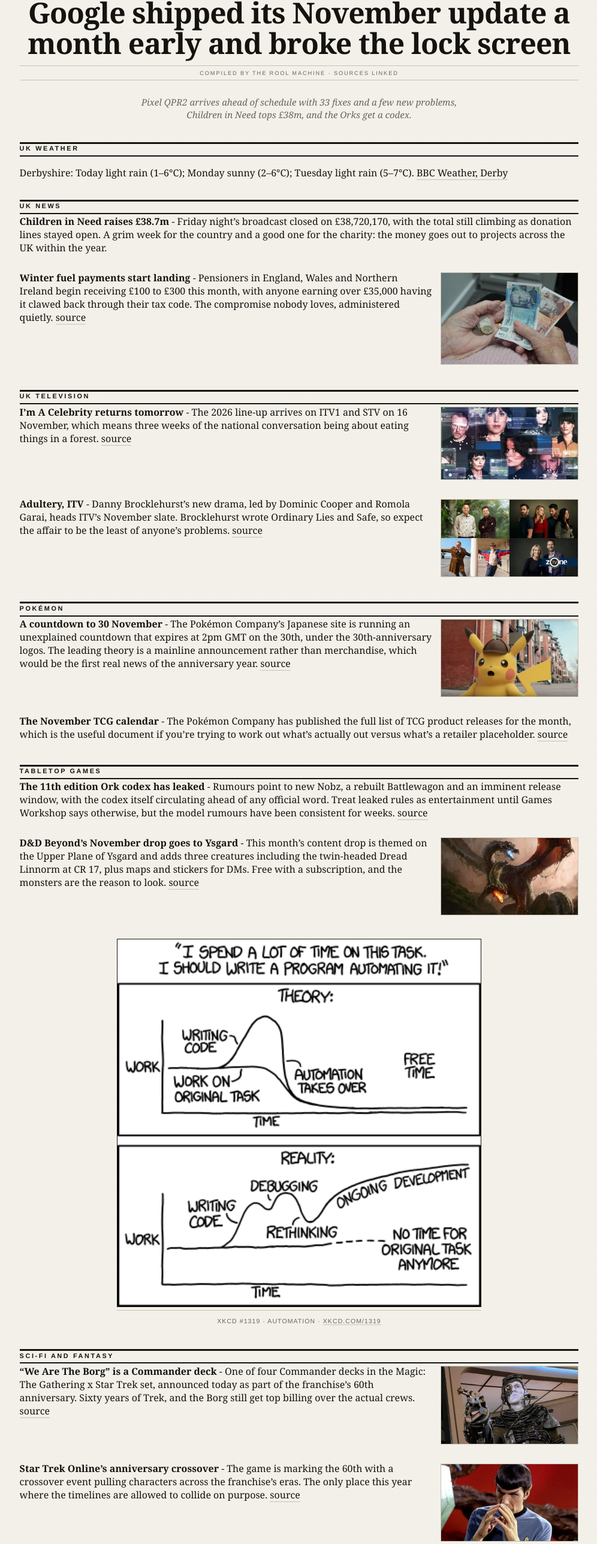
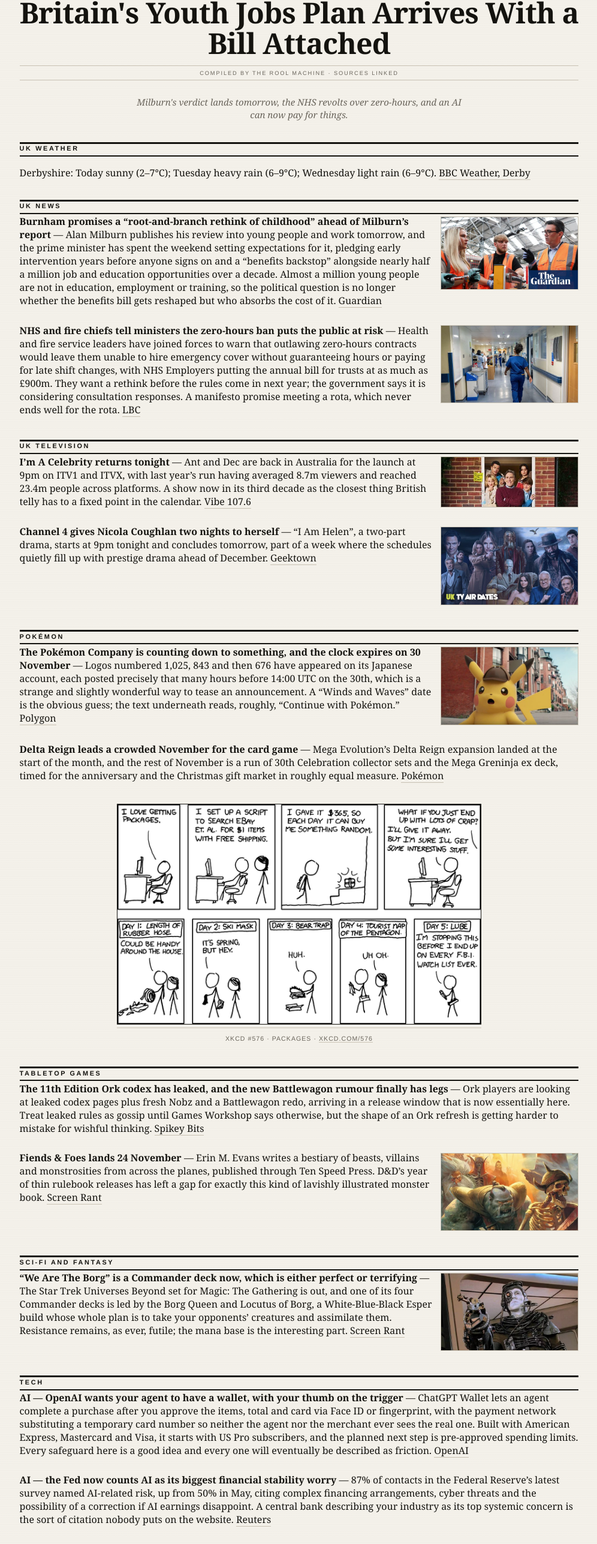
Before and after one commit to LordPhoenixSalvation/morningstarnews, a plain HTML site: page index.html in a window 1280 px wide. Shown: the part 208-2782 px from the top of the page at 60% size, without its empty margins (141-1137 px from the left). Drawn offline with Linux system fonts and the light colour scheme.

Commit message:
Edition: 2026-11-16

```diff
--- a/index.html
+++ b/index.html
@@ -3,16 +3,16 @@
 <head>
 <meta charset="utf-8">
 <meta name="viewport" content="width=device-width,initial-scale=1">
-<title>Morningstar News — SUNDAY, 15 NOVEMBER 2026</title>
+<title>Morningstar News — MONDAY, 16 NOVEMBER 2026</title>
 <meta name="description" content="Morningstar News: UK news, UK television, Pokemon, tabletop games, sci-fi and fantasy, and technology.">
 <meta property="og:type" content="article">
 <meta property="og:site_name" content="Morningstar News">
-<meta property="og:title" content="Morningstar News — SUNDAY, 15 NOVEMBER 2026">
-<meta property="og:description" content="Google shipped its November update a month early and broke the lock screen Pixel QPR2 arrives ahead of schedule with 33 fixes and a few new problems, Children in Need tops £38m, an">
+<meta property="og:title" content="Morningstar News — MONDAY, 16 NOVEMBER 2026">
+<meta property="og:description" content="Britain&amp;#x27;s Youth Jobs Plan Arrives With a Bill Attached Milburn&amp;#x27;s verdict lands tomorrow, the NHS revolts over zero-hours, and an AI can now pay for things. UK weather Der">
 <meta property="og:url" content="https://lordphoenixsalvation.github.io/morningstarnews/">
 <meta name="twitter:card" content="summary_large_image">
-<meta property="og:image" content="https://lordphoenixsalvation.github.io/morningstarnews/assets/2026-11-15/258fd5c5a6.jpg">
-<meta name="twitter:image" content="https://lordphoenixsalvation.github.io/morningstarnews/assets/2026-11-15/258fd5c5a6.jpg">
+<meta property="og:image" content="https://lordphoenixsalvation.github.io/morningstarnews/assets/2026-11-16/38a74dad58.jpg">
+<meta name="twitter:image" content="https://lordphoenixsalvation.github.io/morningstarnews/assets/2026-11-16/38a74dad58.jpg">
 
 <link rel="alternate" type="application/rss+xml" title="Morningstar News" href="https://lordphoenixsalvation.github.io/morningstarnews/feed.xml">
 <link rel="stylesheet" href="https://lordphoenixsalvation.github.io/morningstarnews/style.css?v=f8bd299f">
@@ -23,7 +23,7 @@
 <header class="masthead">
   <div class="dev">Est. 2026 &middot; Published daily</div>
   <h1><a href="https://lordphoenixsalvation.github.io/morningstarnews/"><img class="logo" src="https://lordphoenixsalvation.github.io/morningstarnews/assets/nameplate.png" alt="Morningstar News" width="2222" height="151" style="width:100%;max-width:100%;height:auto"></a></h1>
-  <div class="dateline"><span>No. 1</span><span class="mid">SUNDAY, 15 NOVEMBER 2026</span><span>Derbyshire</span></div>
+  <div class="dateline"><span>No. 2</span><span class="mid">MONDAY, 16 NOVEMBER 2026</span><span>Derbyshire</span></div>
 </header>
 <nav class="menubar">
   <details class="menu">
@@ -39,161 +39,162 @@
   </details>
 </nav>
 <main>
-<div class="kicker">Today&rsquo;s Edition</div><h1 class="head">Google shipped its November update a month early and broke the lock screen</h1>
+<div class="kicker">Today&rsquo;s Edition</div><h1 class="head">Britain&#x27;s Youth Jobs Plan Arrives With a Bill Attached</h1>
 <div class="byline">Compiled by the Rool Machine &middot; Sources linked</div>
-<p class="deck">Pixel QPR2 arrives ahead of schedule with 33 fixes and a few new problems, Children in Need tops £38m, and the Orks get a codex.</p>
+<p class="deck">Milburn&#x27;s verdict lands tomorrow, the NHS revolts over zero-hours, and an AI can now pay for things.</p>
 <h2 class="sec weather" id="uk-weather">UK weather</h2>
-<div class="wx"><p>Derbyshire: Today light rain (1–6°C); Monday sunny (2–6°C); Tuesday
-light rain (5–7°C). <a href="https://www.bbc.co.uk/weather/2651347">BBC
-Weather, Derby</a></p></div>
+<div class="wx"><p>Derbyshire: Today sunny (2–7°C); Tuesday heavy rain (6–9°C);
+Wednesday light rain (6–9°C). <a
+href="https://www.bbc.co.uk/weather/2651347">BBC Weather, Derby</a></p></div>
 <h2 class="sec" id="uk-news">UK news</h2>
-<div class="item"><p><strong>Children in Need raises £38.7m</strong> - Friday night’s
-broadcast closed on £38,720,170, with the total still climbing as
-donation lines stayed open. A grim week for the country and a good one
-for the charity: the money goes out to projects across the UK within the
-year.</p></div>
 <div class="item"><p><img
-src="https://lordphoenixsalvation.github.io/morningstarnews/assets/2026-11-15/258fd5c5a6.jpg"
-class="thumb" alt="source" /><strong>Winter fuel payments start
-landing</strong> - Pensioners in England, Wales and Northern Ireland
-begin receiving £100 to £300 this month, with anyone earning over
-£35,000 having it clawed back through their tax code. The compromise
-nobody loves, administered quietly. <a
-href="https://www.independent.co.uk/bulletin/news/dwp-300-pound-winter-payment-b3081185.html">source</a></p></div>
+src="https://lordphoenixsalvation.github.io/morningstarnews/assets/2026-11-16/38a74dad58.jpg"
+class="thumb" alt="Guardian" /><strong>Burnham promises a
+“root-and-branch rethink of childhood” ahead of Milburn’s
+report</strong> — Alan Milburn publishes his review into young people
+and work tomorrow, and the prime minister has spent the weekend setting
+expectations for it, pledging early intervention years before anyone
+signs on and a “benefits backstop” alongside nearly half a million job
+and education opportunities over a decade. Almost a million young people
+are not in education, employment or training, so the political question
+is no longer whether the benefits bill gets reshaped but who absorbs the
+cost of it. <a
+href="https://www.theguardian.com/society/2026/nov/15/no-free-lunch-milburn-mcfadden-kuenssberg-uk-benefits-youth-unemployment-neet">Guardian</a></p></div>
+<div class="item"><p><img
+src="https://lordphoenixsalvation.github.io/morningstarnews/assets/2026-11-16/9a41264628.jpg"
+class="thumb" alt="LBC" /><strong>NHS and fire chiefs tell ministers the
+zero-hours ban puts the public at risk</strong> — Health and fire
+service leaders have joined forces to warn that outlawing zero-hours
+contracts would leave them unable to hire emergency cover without
+guaranteeing hours or paying for late shift changes, with NHS Employers
+putting the annual bill for trusts at as much as £900m. They want a
+rethink before the rules come in next year; the government says it is
+considering consultation responses. A manifesto promise meeting a rota,
+which never ends well for the rota. <a
+href="https://www.lbc.co.uk/article/nhs-and-fire-service-leaders-warn-of-abours-zero-hours-contract-crackdown-5HjdmPC_2/">LBC</a></p></div>
 <h2 class="sec" id="uk-television">UK television</h2>
 <div class="item"><p><img
-src="https://lordphoenixsalvation.github.io/morningstarnews/assets/2026-11-15/868ffe30d7.jpg"
-class="thumb" alt="source" /><strong>I’m A Celebrity returns
-tomorrow</strong> - The 2026 line-up arrives on ITV1 and STV on 16
-November, which means three weeks of the national conversation being
-about eating things in a forest. <a
-href="https://www.freely.co.uk/what-to-watch/trending/new-tv-shows">source</a></p></div>
+src="https://lordphoenixsalvation.github.io/morningstarnews/assets/2026-11-16/86a6328260.jpg"
+class="thumb" alt="Vibe 107.6" /><strong>I’m A Celebrity returns
+tonight</strong> — Ant and Dec are back in Australia for the launch at
+9pm on ITV1 and ITVX, with last year’s run having averaged 8.7m viewers
+and reached 23.4m people across platforms. A show now in its third
+decade as the closest thing British telly has to a fixed point in the
+calendar. <a
+href="https://www.vibe1076.co.uk/news/local-vibes-news/the-top-tv-shows-and-films-to-watch-on-this-week-16th-20th-november-2026/">Vibe
+107.6</a></p></div>
 <div class="item"><p><img
-src="https://lordphoenixsalvation.github.io/morningstarnews/assets/2026-11-15/196c87ded4.jpg"
-class="thumb" alt="source" /><strong>Adultery, ITV</strong> - Danny
-Brocklehurst’s new drama, led by Dominic Cooper and Romola Garai, heads
-ITV’s November slate. Brocklehurst wrote Ordinary Lies and Safe, so
-expect the affair to be the least of anyone’s problems. <a
-href="https://www.tvzoneuk.com/post/itv-november2026-highlights">source</a></p></div>
+src="https://lordphoenixsalvation.github.io/morningstarnews/assets/2026-11-16/f8d608fe07.jpg"
+class="thumb" alt="Geektown" /><strong>Channel 4 gives Nicola Coughlan
+two nights to herself</strong> — “I Am Helen”, a two-part drama, starts
+at 9pm tonight and concludes tomorrow, part of a week where the
+schedules quietly fill up with prestige drama ahead of December. <a
+href="https://www.geektown.co.uk/uk-air-dates/">Geektown</a></p></div>
 <h2 class="sec" id="pok-mon">Pokémon</h2>
 <div class="item"><p><img
-src="https://lordphoenixsalvation.github.io/morningstarnews/assets/2026-11-15/803f12dc91.jpg"
-class="thumb" alt="source" /><strong>A countdown to 30 November</strong>
-- The Pokémon Company’s Japanese site is running an unexplained
-countdown that expires at 2pm GMT on the 30th, under the
-30th-anniversary logos. The leading theory is a mainline announcement
-rather than merchandise, which would be the first real news of the
-anniversary year. <a
-href="https://www.polygon.com/pokemon-logo-tease-november-2026-announcement/">source</a></p></div>
-<div class="item"><p><strong>The November TCG calendar</strong> - The Pokémon Company has
-published the full list of TCG product releases for the month, which is
-the useful document if you’re trying to work out what’s actually out
-versus what’s a retailer placeholder. <a
-href="https://www.pokemon.com/us/news/check-out-every-pokemon-tcg-product-release-in-november-2026">source</a></p></div>
+src="https://lordphoenixsalvation.github.io/morningstarnews/assets/2026-11-16/803f12dc91.jpg"
+class="thumb" alt="Polygon" /><strong>The Pokémon Company is counting
+down to something, and the clock expires on 30 November</strong> — Logos
+numbered 1,025, 843 and then 676 have appeared on its Japanese account,
+each posted precisely that many hours before 14:00 UTC on the 30th,
+which is a strange and slightly wonderful way to tease an announcement.
+A “Winds and Waves” date is the obvious guess; the text underneath
+reads, roughly, “Continue with Pokémon.” <a
+href="https://www.polygon.com/pokemon-logo-tease-november-2026-announcement/">Polygon</a></p></div>
+<div class="item"><p><strong>Delta Reign leads a crowded November for the card
+game</strong> — Mega Evolution’s Delta Reign expansion landed at the
+start of the month, and the rest of November is a run of 30th
+Celebration collector sets and the Mega Greninja ex deck, timed for the
+anniversary and the Christmas gift market in roughly equal measure. <a
+href="https://www.pokemon.com/uk/news/check-out-every-pokemon-tcg-product-release-in-november-2026">Pokémon</a></p></div>
+<figure class="comic"><a href="https://xkcd.com/576/"><img src="assets/2026-11-16/xkcd-576.png" alt="Day six: &#x27;The hell?  Who mails a bobcat?&#x27;" width="640" height="auto"></a><figcaption>xkcd #576 &middot; Packages &middot; <a href="https://xkcd.com/576/">xkcd.com/576</a></figcaption></figure>
 <h2 class="sec" id="tabletop-games">Tabletop games</h2>
-<div class="item"><p><strong>The 11th edition Ork codex has leaked</strong> - Rumours
-point to new Nobz, a rebuilt Battlewagon and an imminent release window,
-with the codex itself circulating ahead of any official word. Treat
-leaked rules as entertainment until Games Workshop says otherwise, but
-the model rumours have been consistent for weeks. <a
-href="https://spikeybits.com/new-40k-orks-rumors-and-model-teasers/">source</a></p></div>
+<div class="item"><p><strong>The 11th Edition Ork codex has leaked, and the new
+Battlewagon rumour finally has legs</strong> — Ork players are looking
+at leaked codex pages plus fresh Nobz and a Battlewagon redo, arriving
+in a release window that is now essentially here. Treat leaked rules as
+gossip until Games Workshop says otherwise, but the shape of an Ork
+refresh is getting harder to mistake for wishful thinking. <a
+href="https://spikeybits.com/new-40k-orks-rumors-and-model-teasers/">Spikey
+Bits</a></p></div>
 <div class="item"><p><img
-src="https://lordphoenixsalvation.github.io/morningstarnews/assets/2026-11-15/55dc50c3ea.jpg"
-class="thumb" alt="source" /><strong>D&amp;D Beyond’s November drop goes
-to Ysgard</strong> - This month’s content drop is themed on the Upper
-Plane of Ysgard and adds three creatures including the twin-headed Dread
-Linnorm at CR 17, plus maps and stickers for DMs. Free with a
-subscription, and the monsters are the reason to look. <a
-href="https://dungeonsanddragonsfan.com/dnd-beyond-drops-november-2026/">source</a></p></div>
-<figure class="comic"><a href="https://xkcd.com/1319/"><img src="assets/2026-11-15/xkcd-1319.png" alt="&#x27;Automating&#x27; comes from the roots &#x27;auto-&#x27; meaning &#x27;self-&#x27;, and &#x27;mating&#x27;, meaning &#x27;screwing&#x27;." width="640" height="auto"></a><figcaption>xkcd #1319 &middot; Automation &middot; <a href="https://xkcd.com/1319/">xkcd.com/1319</a></figcaption></figure>
+src="https://lordphoenixsalvation.github.io/morningstarnews/assets/2026-11-16/4220587a8a.jpg"
+class="thumb" alt="Screen Rant" /><strong>Fiends &amp; Foes lands 24
+November</strong> — Erin M. Evans writes a bestiary of beasts, villains
+and monstrosities from across the planes, published through Ten Speed
+Press. D&amp;D’s year of thin rulebook releases has left a gap for
+exactly this kind of lavishly illustrated monster book. <a
+href="https://screenrant.com/dungeons-dragons-fiends-foes-erin-m-evans-books-release-november-2027/">Screen
+Rant</a></p></div>
 <h2 class="sec" id="sci-fi-and-fantasy">Sci-fi and fantasy</h2>
 <div class="item"><p><img
-src="https://lordphoenixsalvation.github.io/morningstarnews/assets/2026-11-15/0a78a37410.jpg"
-class="thumb" alt="source" /><strong>“We Are The Borg” is a Commander
-deck</strong> - One of four Commander decks in the Magic: The Gathering
-x Star Trek set, announced today as part of the franchise’s 60th
-anniversary. Sixty years of Trek, and the Borg still get top billing
-over the actual crews. <a
-href="https://screenrant.com/star-trek-we-are-the-borg-november-2026-mtg/">source</a></p></div>
+src="https://lordphoenixsalvation.github.io/morningstarnews/assets/2026-11-16/0a78a37410.jpg"
+class="thumb" alt="Screen Rant" /><strong>“We Are The Borg” is a
+Commander deck now, which is either perfect or terrifying</strong> — The
+Star Trek Universes Beyond set for Magic: The Gathering is out, and one
+of its four Commander decks is led by the Borg Queen and Locutus of
+Borg, a White-Blue-Black Esper build whose whole plan is to take your
+opponents’ creatures and assimilate them. Resistance remains, as ever,
+futile; the mana base is the interesting part. <a
+href="https://screenrant.com/star-trek-we-are-the-borg-november-2026-mtg/">Screen
+Rant</a></p></div>
+<h2 class="sec" id="tech">Tech</h2>
+<div class="item"><p><strong>AI — OpenAI wants your agent to have a wallet, with your
+thumb on the trigger</strong> — ChatGPT Wallet lets an agent complete a
+purchase after you approve the items, total and card via Face ID or
+fingerprint, with the payment network substituting a temporary card
+number so neither the agent nor the merchant ever sees the real one.
+Built with American Express, Mastercard and Visa, it starts with US Pro
+subscribers, and the planned next step is pre-approved spending limits.
+Every safeguard here is a good idea and every one will eventually be
+described as friction. <a
+href="https://openai.com/index/introducing-chatgpt-wallet/">OpenAI</a></p></div>
+<div class="item"><p><strong>AI — the Fed now counts AI as its biggest financial stability
+worry</strong> — 87% of contacts in the Federal Reserve’s latest survey
+named AI-related risk, up from 50% in May, citing complex financing
+arrangements, cyber threats and the possibility of a correction if AI
+earnings disappoint. A central bank describing your industry as its top
+systemic concern is the sort of citation nobody puts on the website. <a
+href="https://www.reuters.com/business/finance/ai-rockets-top-worries-about-financial-system-latest-fed-survey-2026-11-13/">Reuters</a></p></div>
+<div class="item"><p><strong>Linux — a busy week ends with Firefox 160, Steam’s 64-bit
+move and RHEL 10.3</strong> — Firefox 160 ships Mini Window, MathML in
+PDFs and playback-speed settings for picture-in-picture; Steam’s client
+moved to 64-bit support; and Red Hat released RHEL 10.3 on the 6.12
+kernel with GCC 16 and sealed images. Quietly, most of the desktop stack
+changed underneath everyone in seven days. <a
+href="https://9to5linux.com/9to5linux-weekly-roundup-november-15th-2026">9to5Linux</a></p></div>
+<div class="item"><p><strong>Android — a week after the Pixel Drop, plenty of Pixels still
+haven’t got it</strong> — Google announced the November update on the
+10th, and owners are still reporting no OTA, with the rollout apparently
+staged over several weeks. Those who do have it are on Android 17 QPR2
+with roughly 33 functional fixes and a batch of new features. A staged
+rollout is defensible until it’s your phone waiting. <a
+href="https://www.androidauthority.com/november-pixel-drop-rollout-status-missing-features-3735295/">Android
+Authority</a></p></div>
 <div class="item"><p><img
-src="https://lordphoenixsalvation.github.io/morningstarnews/assets/2026-11-15/20419dba98.jpg"
-class="thumb" alt="source" /><strong>Star Trek Online’s anniversary
-crossover</strong> - The game is marking the 60th with a crossover event
-pulling characters across the franchise’s eras. The only place this year
-where the timelines are allowed to collide on purpose. <a
-href="https://screenrant.com/star-trek-online-ultimate-60th-anniversary-crossover/">source</a></p></div>
-<h2 class="sec" id="tech">Tech</h2>
-<div class="item"><p><img
-src="https://lordphoenixsalvation.github.io/morningstarnews/assets/2026-11-15/a775020c4b.jpg"
-class="thumb" alt="source" /><strong>AI - Claude Fable 5.2 and Mythos
-5.2 take the index lead</strong> - Anthropic’s pair shipped on 9
-November as one model under two safeguard regimes, debuting top of the
-new Artificial Analysis Intelligence Index at 65, five points clear. The
-interesting part is the split: same weights, different rules for what it
-will discuss. <a
-href="https://local-ai-zone.github.io/blog/November_2026_AI_Model_Updates.html">source</a></p></div>
-<div class="item"><p><strong>AI - Gemini 4 Hydrogen</strong> - Google’s efficient
-multimodal reasoning model landed on 12 November and has been rolling
-out since. The pitch is capability per unit of compute rather than a
-benchmark crown. <a
-href="https://aireleasetracker.com/latest">source</a></p></div>
-<div class="item"><p><img
-src="https://lordphoenixsalvation.github.io/morningstarnews/assets/2026-11-15/0ea0b11d5a.jpg"
-class="thumb" alt="source" /><strong>Linux - 7.3 is the 2026 LTS, and
-OpenSSH needs patching</strong> - Greg Kroah-Hartman confirmed 7.3 will
-be the long-term support kernel rather than 7.4, settling the baseline
-for next year’s hardware support packages. Separately, OpenSSH 10.6p2
-closes a critical password-authentication bypass, so patch that today.
-<a
-href="https://www.techveda.live/2026/11/10/linux-7-3-2026-lts-openssh-bypass/">source</a></p></div>
-<div class="item"><p><img
-src="https://lordphoenixsalvation.github.io/morningstarnews/assets/2026-11-15/68f356cba3.jpg"
-class="thumb" alt="source" /><strong>Linux - a mandatory upgrade
-advisory</strong> - Kernel 6.12.117 came out on 10 November carrying the
-“all users must upgrade” wording, which the stable team reserves for
-memory-safety and security fixes serious enough to say out loud. <a
-href="https://www.linuxcompatible.org/story/linux-kernel-612117-released-with-mandatory-upgrade-advisory/">source</a></p></div>
-<div class="item"><p><img
-src="https://lordphoenixsalvation.github.io/morningstarnews/assets/2026-11-15/046f7d58fa.jpg"
-class="thumb" alt="source" /><strong>Android - the November Pixel Drop,
-a month early</strong> - Android 17 QPR2 rolled out with the November
-Feature Drop and security patch, bringing Gemini Intelligence to the
-Pixel 10, a widget builder, an AI maths solver and 33 bug fixes.
-Shipping a quarterly release early is unusual, and the reason matters
-more than the features. <a
-href="https://9to5google.com/2026/11/10/android-17-qpr2-november-pixel-update/">source</a></p></div>
-<div class="item"><p><strong>Android - and it’s breaking things</strong> - Users are
-reporting dead always-on displays, lock screen problems and missing
-notifications after the update. The standard advice applies: if your
-phone is working and you don’t need the new widget builder, wait for the
-point release. <a
-href="https://www.androidauthority.com/pixel-november-2026-update-bugs-3734840/">source</a></p></div>
-<div class="item"><p><img
-src="https://lordphoenixsalvation.github.io/morningstarnews/assets/2026-11-15/c14d5057fb.jpg"
-class="thumb" alt="source" /><strong>macOS - 27.2.1 Golden Gate, plus
-two older branches</strong> - Apple shipped macOS 27.2.1 with bug and
-security fixes on 9 November, two weeks after 27.2, alongside Tahoe
-26.7.3 and Sequoia 15.8.3. Three branches patched at once is Apple doing
-maintenance properly for once. <a
-href="https://www.macrumors.com/2026/11/09/apple-releases-macos-golden-gate-27-2-1/">source</a></p></div>
-<div class="item"><p><img
-src="https://lordphoenixsalvation.github.io/morningstarnews/assets/2026-11-15/a2a6c8a53c.jpg"
-class="thumb" alt="source" /><strong>macOS - HomeView and a new Apple TV
-4K</strong> - Both released on 13 November after a fortnight of
-pre-orders. The HomeView is the more interesting object: a screen for
-the house rather than a device for a person. <a
-href="https://www.macrumors.com/2026/11/02/apple-isnt-done-with-2026-heres-whats-still-coming/">source</a></p></div>
-<p class="lede">The Pixel update is the week in miniature: shipped ahead of schedule,
-packed with capability, and quietly breaking the one thing people rely
-on without thinking about it. Nobody notices the lock screen until it
-stops working.</p>
-<p class="take"><em>Automation is a promise that someone else has thought about the
-edge cases. Usually they haven’t, and usually you find out at 3am when
-the thing that was meant to be simple has become the whole job.</em></p>
+src="https://lordphoenixsalvation.github.io/morningstarnews/assets/2026-11-16/a2e6f30a0d.jpg"
+class="thumb" alt="Apple Developer" /><strong>macOS — the 27.3 beta
+cycle rolls on</strong> — Apple has seeded 27.3 betas across iOS,
+iPadOS, macOS, tvOS, visionOS and watchOS for developers, with the
+public release of 27.3 not expected until December. Meanwhile 27.2.1,
+out on the 9th, remains the version to actually run. <a
+href="https://developer.apple.com/news/">Apple Developer</a></p></div>
+<div class="item"><p><strong>Hardware — the smallest Meshtastic node gets a printable
+case</strong> — Seeed Studio’s XIAO ESP32S3 paired with a Wio-SX1262 is
+about as small as a usable LoRa node gets, and there’s now a
+3D-printable enclosure for it that doubles as a sensor-node housing or a
+single-channel gateway. The sort of project that costs an evening and
+then quietly lives in a coat pocket for years. <a
+href="https://blog.adafruit.com/2026/11/12/xiao-esp32s-meshtastic-kit-casing-3dthursday-3dprinting">Adafruit</a></p></div>
+<p class="lede">The week’s unifying theme is approval: the agent asks before
+spending, the PM asks before reshaping benefits, the NHS asks before the
+rota changes, and the Fed asks whether anyone has thought this through.
+The Borg deck does not ask, which is why it’s the healthiest of the
+four.</p>
 <div class="forage"><p><strong>In season — November:</strong> Rosehips, Winter Cress,
 Sloes.</p><p>A calendar nudge, not identification — check a proper field guide
 before eating anything. <a
-href="https://thenas.org.uk/November-Foraging">Source</a></p></div><div class="epigraph"><span class="q" aria-hidden="true">&ldquo;</span><p>The soft overcomes the hard; the gentle overcomes the rigid.</p><p class="src">&mdash; Laozi, Dao De Jing, 43</p></div>
+href="https://thenas.org.uk/November-Foraging">Source</a></p></div><div class="epigraph"><span class="q" aria-hidden="true">&ldquo;</span><p>Live now; make now always the most precious time. Now will never come again.</p><p class="src">&mdash; Jean-Luc Picard, Star Trek: The Next Generation, &#x27;The Inner Light&#x27;</p></div>
 </main>
 <footer class="site">
   <span>Every item links to a real source</span>
```
Also changed, not shown: almanac.html (+4 -4 lines), feed.xml (+7 -0 lines), foraging.html (+2 -2 lines), history.html (+3 -2 lines), posts/2026-11-16.html (added, +204 -0 lines), radio.html (+5 -5 lines), assets/2026-11-16/0a78a37410.jpg (added), assets/2026-11-16/38a74dad58.jpg (added), assets/2026-11-16/4220587a8a.jpg (added), assets/2026-11-16/803f12dc91.jpg (added), assets/2026-11-16/86a6328260.jpg (added), assets/2026-11-16/9a41264628.jpg (added), assets/2026-11-16/a2e6f30a0d.jpg (added), assets/2026-11-16/f8d608fe07.jpg (added), 1 more files, 1 other file.
